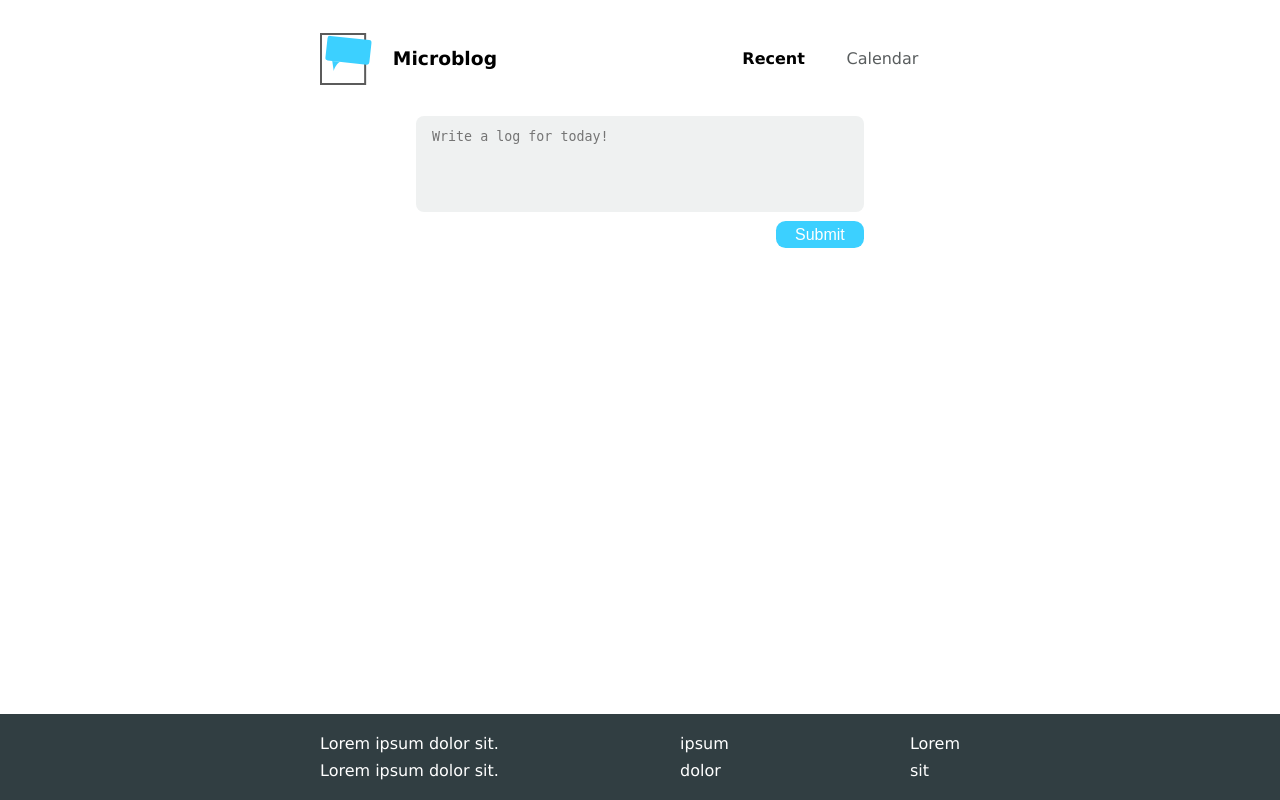
After one commit to Abdelhake-da/Microblog, a Flask app: template templates/index.html in a window 1280 px wide. The commit adds this page. Run offline with Flask 3, Linux system fonts and the light colour scheme; the template is opened without the code that fills it, so the values that code supplies are empty.

Commit message:
now the site be dynamic and we can add blogs from the form by using flask

```diff
--- /dev/null
+++ b/app.py
@@ -0,0 +1,39 @@
+import datetime
+from os import truncate
+from flask import Flask, render_template, request
+import methode
+app = Flask(__name__)
+
+list_of_dict = [
+    {
+        "title":"A bit of a chill day today",
+        "date":"Oct 24",
+        "ldate":"24-10-2023",
+        "content":"Lorem ipsum dolor sit amet consectetur adipisicing elit. Hic voluptas quas velit minima nihil odit tempora ipsum aut dolorum sit?",
+    },
+    {
+        "title":"A bit of a chill day today",
+        "date":"Oct 24",
+        "ldate":"24-10-2023",
+        "content":"Lorem ipsum dolor sit amet consectetur adipisicing elit. Hic voluptas quas velit minima nihil odit tempora ipsum aut dolorum sit?",
+    },
+    {
+        "title":"A bit of a chill day today",
+        "date":"Oct 24",
+        "ldate":"24-10-2023",
+        "content":"Lorem ipsum dolor sit amet consectetur adipisicing elit. Hic voluptas quas velit minima nihil odit tempora ipsum aut dolorum sit?",
+    },
+]
+
+@app.route("/", methods=["GET","POST"])
+def home():
+    if request.method == "POST":
+        data = request.form.get("data")
+        dict = {
+            "title":data[0:30] ,
+            "date":datetime.datetime.today().strftime("%b %d"),
+            "ldate":datetime.datetime.today().strftime("%Y-%m-%d"),
+            "content":data
+        }
+        list_of_dict.append(dict)
+    return render_template("index.html",list_of_dict=list_of_dict)
--- a/Styles/styles_section.css
+++ b/static/Styles/styles_section.css
@@ -35,27 +35,27 @@ section .blog-list .blog-element{
     margin-bottom: 1.9rem;
     color: #595d5e;
 }
-section .blog-list .blog-element .tatle{
+section .blog-list .blog-element .title{
     display: flex;
     align-items: center;
     margin-bottom: 0.3rem;
 }
-section .blog-list .blog-element .tatle h4{
+section .blog-list .blog-element .title h4{
     font-weight: 800;
 }
-section .blog-list .blog-element .tatle .date{
+section .blog-list .blog-element .title .date{
     display: flex;
     align-items: center;
     margin-left: 0.4rem;
 }
-section .blog-list .blog-element .tatle .date .circle-dot{
+section .blog-list .blog-element .title .date .circle-dot{
     margin-right: 0.4rem;
     background-color: #595d5e;
     height: 0.4rem;
     width: 0.4rem;
     border-radius: 50%;
 }
-section .blog-list .blog-element .tatle .date {
+section .blog-list .blog-element .title .date {
     color: #8a8f91;
 }
 section .blog-list .blog-element .paragraph{
--- /dev/null
+++ b/templates/index.html
@@ -0,0 +1,79 @@
+<!DOCTYPE html>
+<html lang="en">
+  <head>
+    <meta charset="UTF-8" />
+    <meta http-equiv="X-UA-Compatible" content="IE=edge" />
+    <meta name="viewport" content="width=device-width, initial-scale=1.0" />
+    <title>Microblog</title>
+    <link rel="stylesheet" href="../static/Styles/styles_header.css" />
+    <link rel="stylesheet" href="../static/Styles/styles_section.css" />
+    <link rel="stylesheet" href="../static/Styles/styles_footer.css" />
+  </head>
+
+  <body>
+    <main>
+      <header>
+        <div class="logo">
+          <img src="../static/Images/logo.svg" alt="" />
+          <h3>Microblog</h3>
+        </div>
+        <div class="links">
+          <ul>
+            <li><a class="active_link" href="">Recent</a></li>
+            <li><a href="">Calendar</a></li>
+          </ul>
+        </div>
+      </header>
+      <section>
+        <form method="post">
+          <textarea
+            name="data"
+            id=""
+            cols="30"
+            rows="6"
+            placeholder="Write a log for today!"
+          ></textarea>
+          <button type="submit">Submit</button>
+        </form>
+        <div class="blog-list">
+          {% for item in list_of_dict %}
+          <div class="blog-element">
+            <div class="title">
+              <h4>{{item["title"]}}</h4>
+              <div class="date">
+                <div class="circle-dot"></div>
+                <time datetime="{{item["ldate"]}}">{{item["date"]}}</time>
+              </div>
+            </div>
+            <div class="paragraph">
+              <p>{{item["content"]}}</p>
+            </div>
+          </div>
+          {% endfor %}
+        </div>
+      </section>
+    </main>
+    <footer>
+      <div class="group">
+        <div class="links-list">
+          <ul>
+            <li><a href="">Lorem ipsum dolor sit. </a></li>
+            <li><a href="">Lorem ipsum dolor sit. </a></li>
+          </ul>
+        </div>
+        <div class="links-list">
+          <ul>
+            <li><a href="">ipsum </a></li>
+            <li><a href="">dolor</a></li>
+          </ul>
+        </div>
+        <div class="links-list">
+          <ul>
+            <li><a href="">Lorem</a></li>
+            <li><a href="">sit</a></li>
+          </ul>
+        </div>
+      </div>
+    </footer>
+  </body>
+</html>
```
Also changed, not shown: index.html (deleted, +0 -119 lines), static/Images/logo.svg (renamed from Images/logo.svg), static/Styles/styles_footer.css (renamed from Styles/styles_footer.css), static/Styles/styles_header.css (renamed from Styles/styles_header.css), 1 other file.
